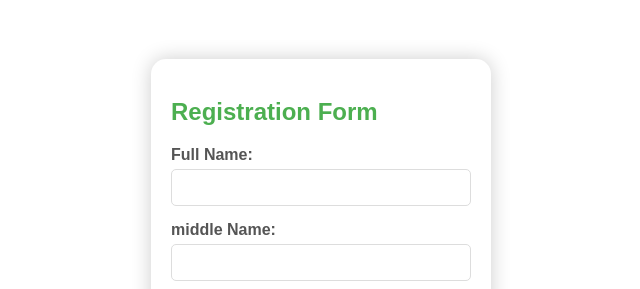
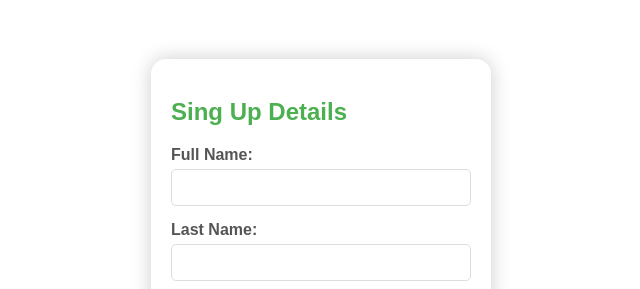
Before and after one commit to udayboya/soiu2, a plain HTML site: page index.html in a window 1280 px wide. Shown: the top 289 px of the page, without its empty margins (319-959 px from the left). Drawn offline with Linux system fonts and the light colour scheme.

Commit message:
changes done by dev1

```diff
--- a/index.html
+++ b/index.html
@@ -63,12 +63,12 @@
 
 <body>
     <div class="main">
-        <h2>Registration Form</h2>
+        <h2>Sing Up Details</h2>
         <form action="">
             <label for="first">Full Name:</label>
             <input type="text" id="first" name="first" required />
 
-            <label for="last">middle Name:</label>
+            <label for="last">Last Name:</label>
             <input type="text" id="last" name="last" required />
 
             <label for="email">Email:</label>
```
